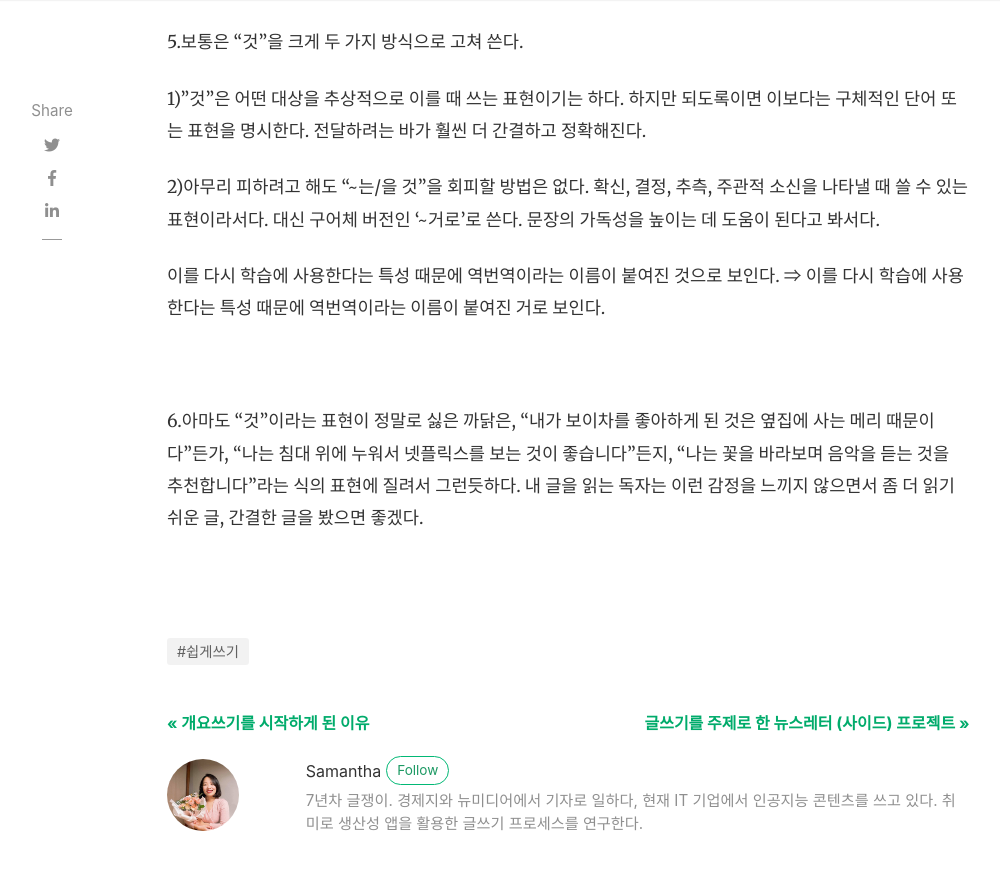
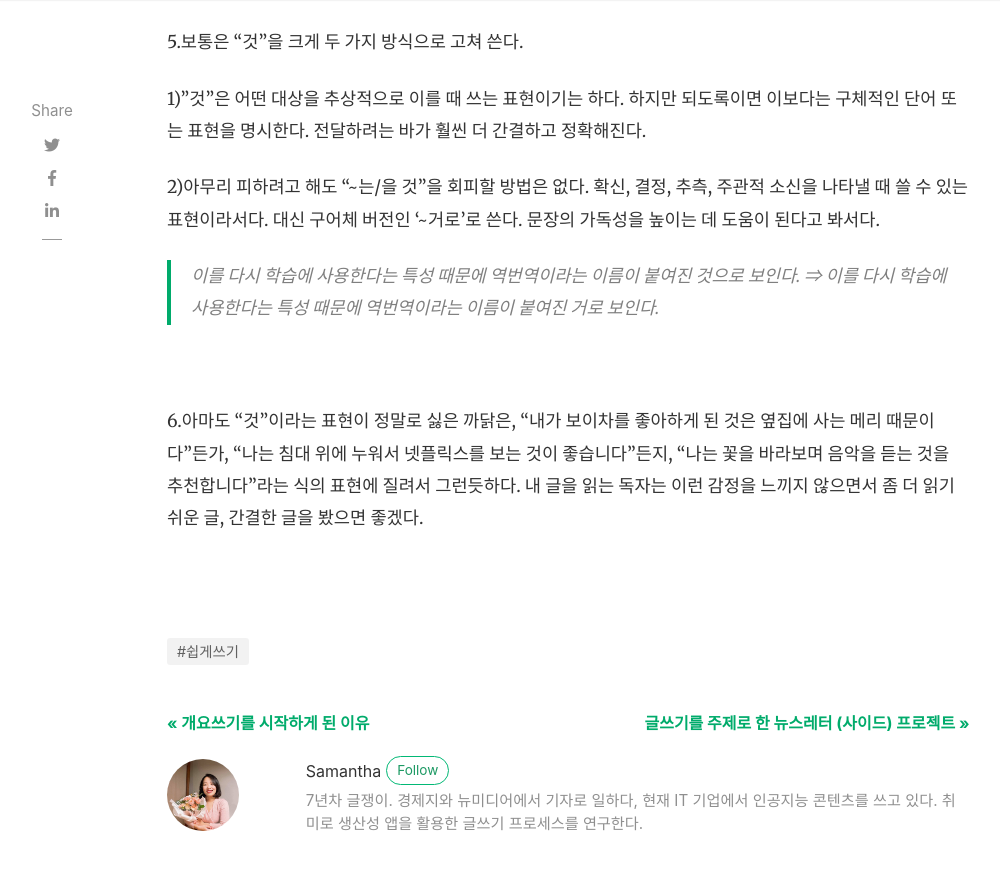
Before and after one commit to samantha-writer/samantha-writer.github.io, a Jekyll site: the page built from _posts/2020-12-18-201218.md, in a window 1280 px wide and 900 px high, scrolled down 1391 px. Shown: the top 870 px of the window, without its empty margins (118-1118 px from the left). Built offline with Jekyll 4.4.1, drawn with Linux system fonts in a browser that asks for light colours; nearby versions of some CDN libraries; comment, search, counter and statistics services are not loaded.

Commit message:
Update 2020-12-18-201218.md

```diff
--- a/_posts/2020-12-18-201218.md
+++ b/_posts/2020-12-18-201218.md
@@ -46,7 +46,7 @@ hidden: false
 
 2)아무리 피하려고 해도 "~는/을 것"을 회피할 방법은 없다. 확신, 결정, 추측, 주관적 소신을 나타낼 때 쓸 수 있는 표현이라서다. 대신 구어체 버전인 '~거로'로 쓴다. 문장의 가독성을 높이는 데 도움이 된다고 봐서다.
 
-이를 다시 학습에 사용한다는 특성 때문에 역번역이라는 이름이 붙여진 것으로 보인다. ⇒ 이를 다시 학습에 사용한다는 특성 때문에 역번역이라는 이름이 붙여진 거로 보인다.
+> 이를 다시 학습에 사용한다는 특성 때문에 역번역이라는 이름이 붙여진 것으로 보인다. ⇒ 이를 다시 학습에 사용한다는 특성 때문에 역번역이라는 이름이 붙여진 거로 보인다.
 
 <br/>
 
```
